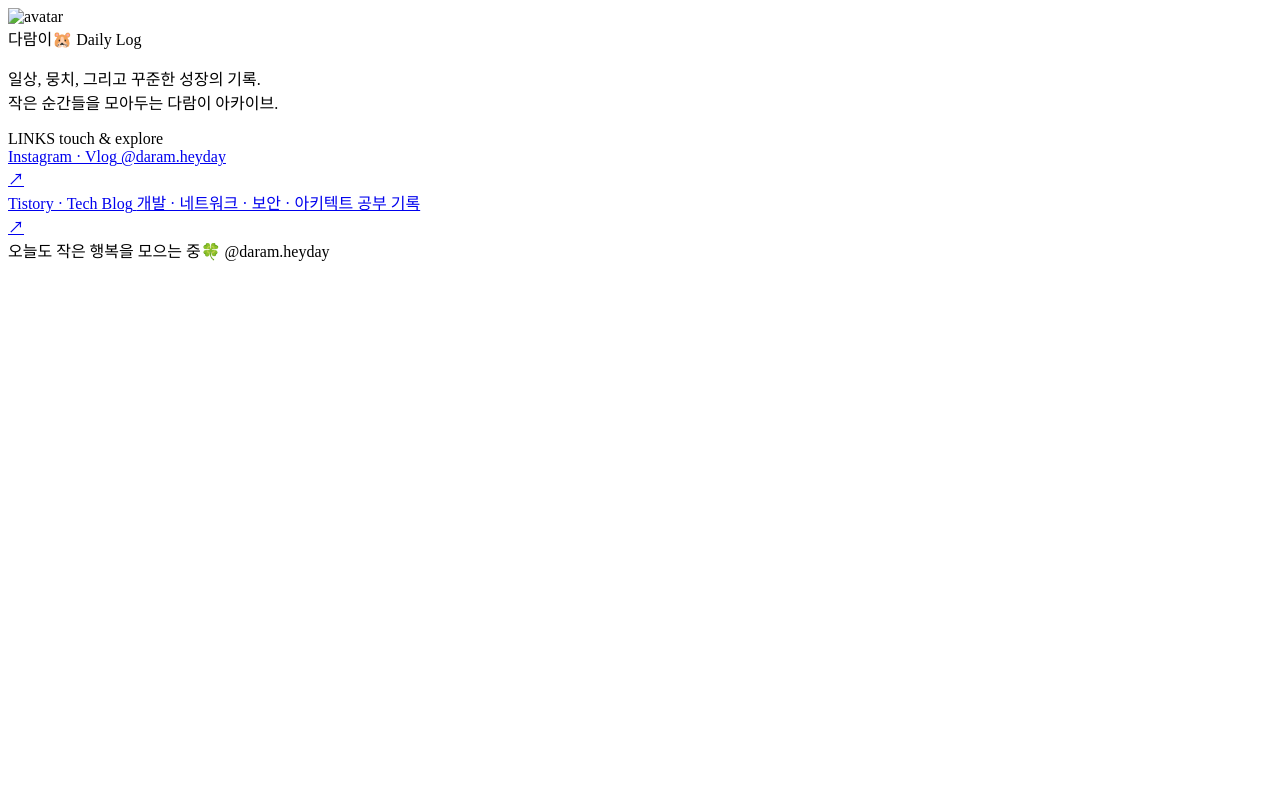
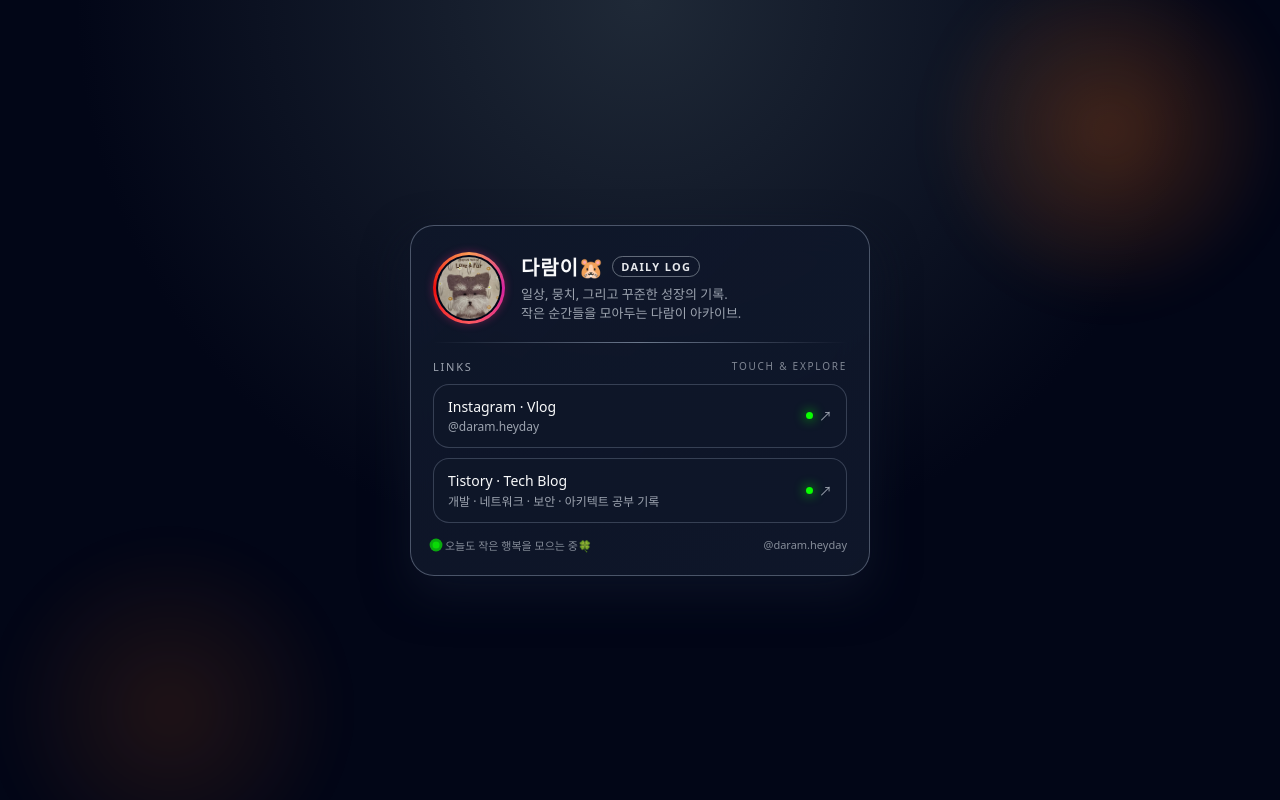
Before and after one commit to dlwnsgur9242/Linktree, a plain HTML site: page myproject/template/index.html in a window 1280 px wide. Drawn offline with Linux system fonts and the light colour scheme; the site is published under a folder, as on GitHub Pages, so addresses that start at the root find nothing; a web font is replaced by a local one.

Commit message:
fix: 경로수정

```diff
--- a/myproject/template/index.html
+++ b/myproject/template/index.html
@@ -14,7 +14,7 @@
   >
 
   <!-- 외부 CSS -->
-  <link rel="stylesheet" href="/myproject/static/css/styles.css">
+  <link rel="stylesheet" href="../static/css/styles.css">
 </head>
 
 <body>
@@ -26,7 +26,7 @@
       <div class="avatar-wrap">
         <div class="avatar-inner">
           <div class="avatar-photo">
-            <img src="/myproject/static/img/daram.jpg" alt="avatar">
+            <img src="../static/img/daram.jpg" alt="avatar">
           </div>
         </div>
       </div>
```
